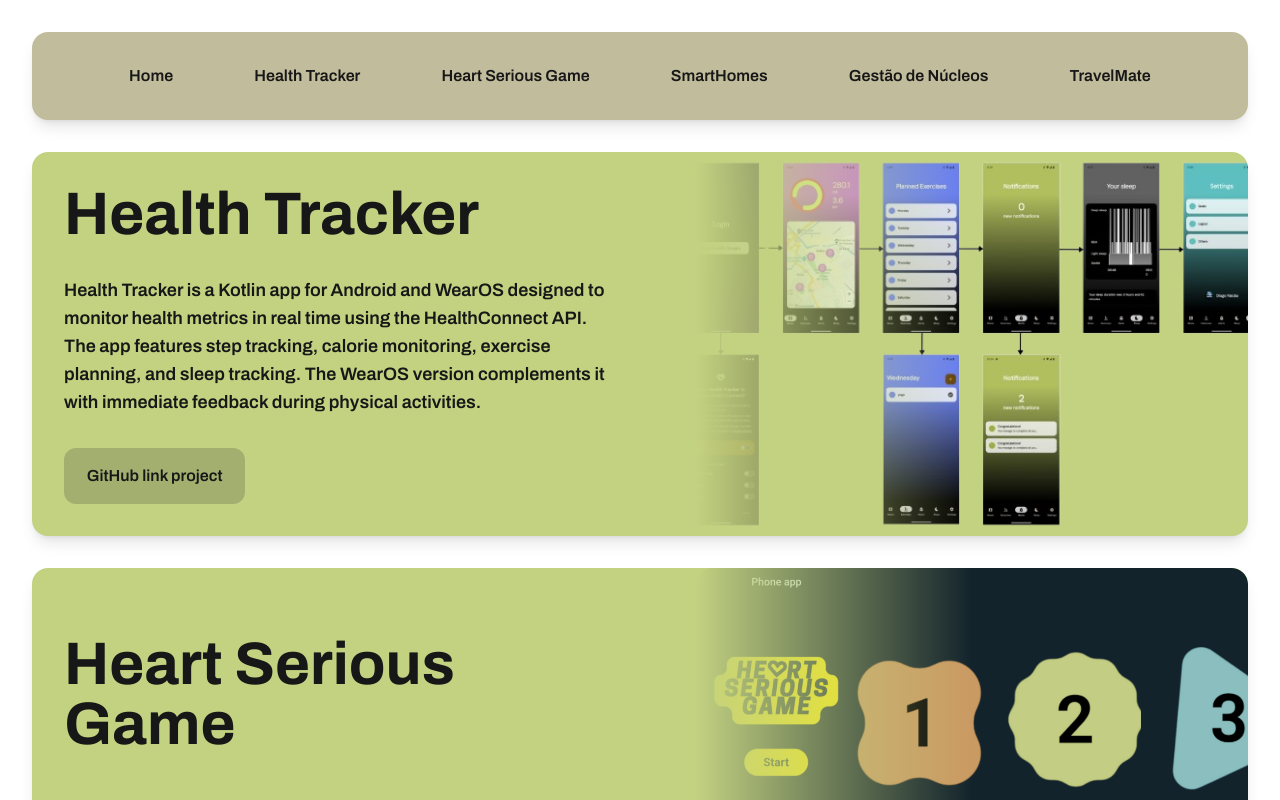
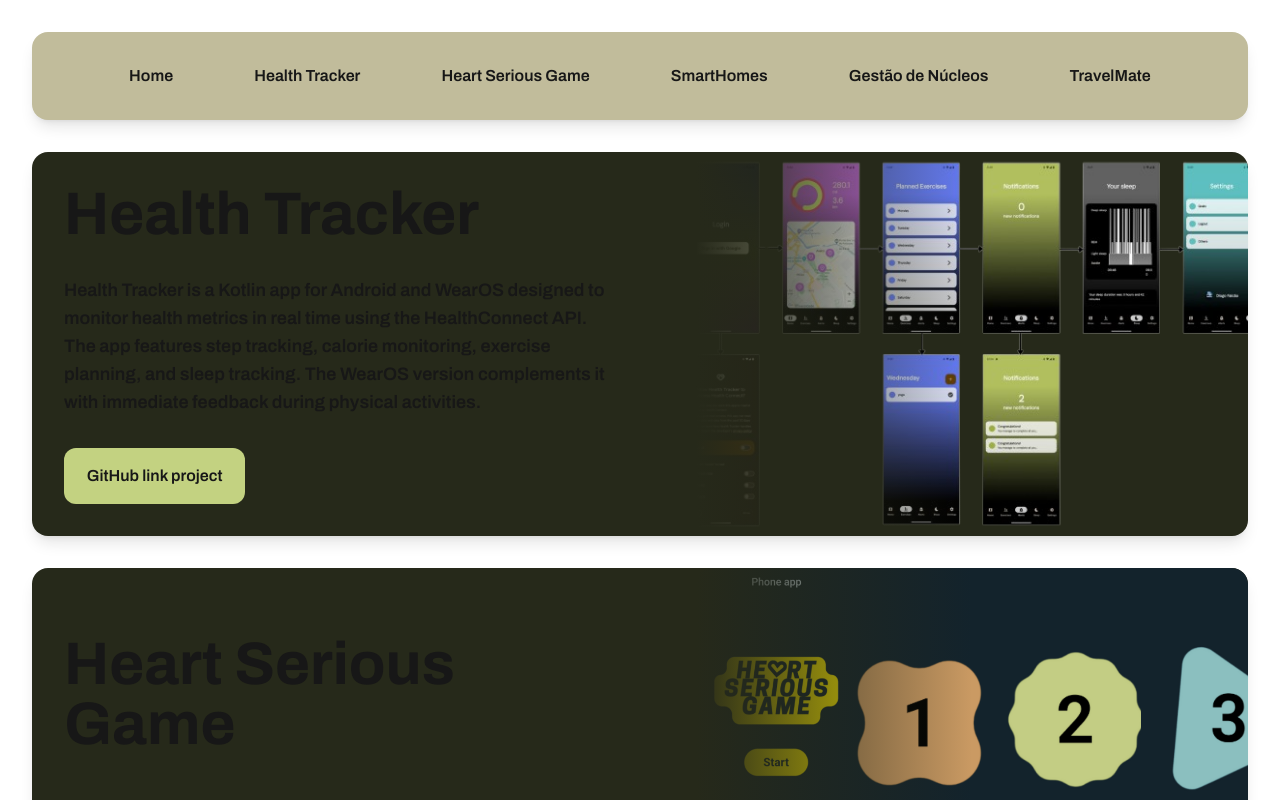
Before and after one commit to falcaodiogo/falcaodiogo.github.io, a Next.js app in the folder portfolio/: page /university in a window 1280 px wide. Shown: the top 800 px of the page. Built offline with nearby package versions, Linux system fonts and the light colour scheme.

Commit message:
Darker project card default color

```diff
--- a/portfolio/app/components/projectsCard.tsx
+++ b/portfolio/app/components/projectsCard.tsx
@@ -8,8 +8,8 @@
   description,
   link,
   image,
-  bgColor = "bg-primary",
-  buttonColor = "bg-variant",
+  bgColor = "bg-terciary",
+  buttonColor = "bg-primary",
 }: {
   name: string;
   description: string;
@@ -49,7 +49,7 @@
             height={400}
           />
           <div
-            className={`absolute inset-0 bg-gradient-to-r from-primary via-transparent to-transparent`}
+            className={`absolute inset-0 bg-gradient-to-r from-terciary via-transparent to-transparent`}
           ></div>
         </div>
       </div>
```
